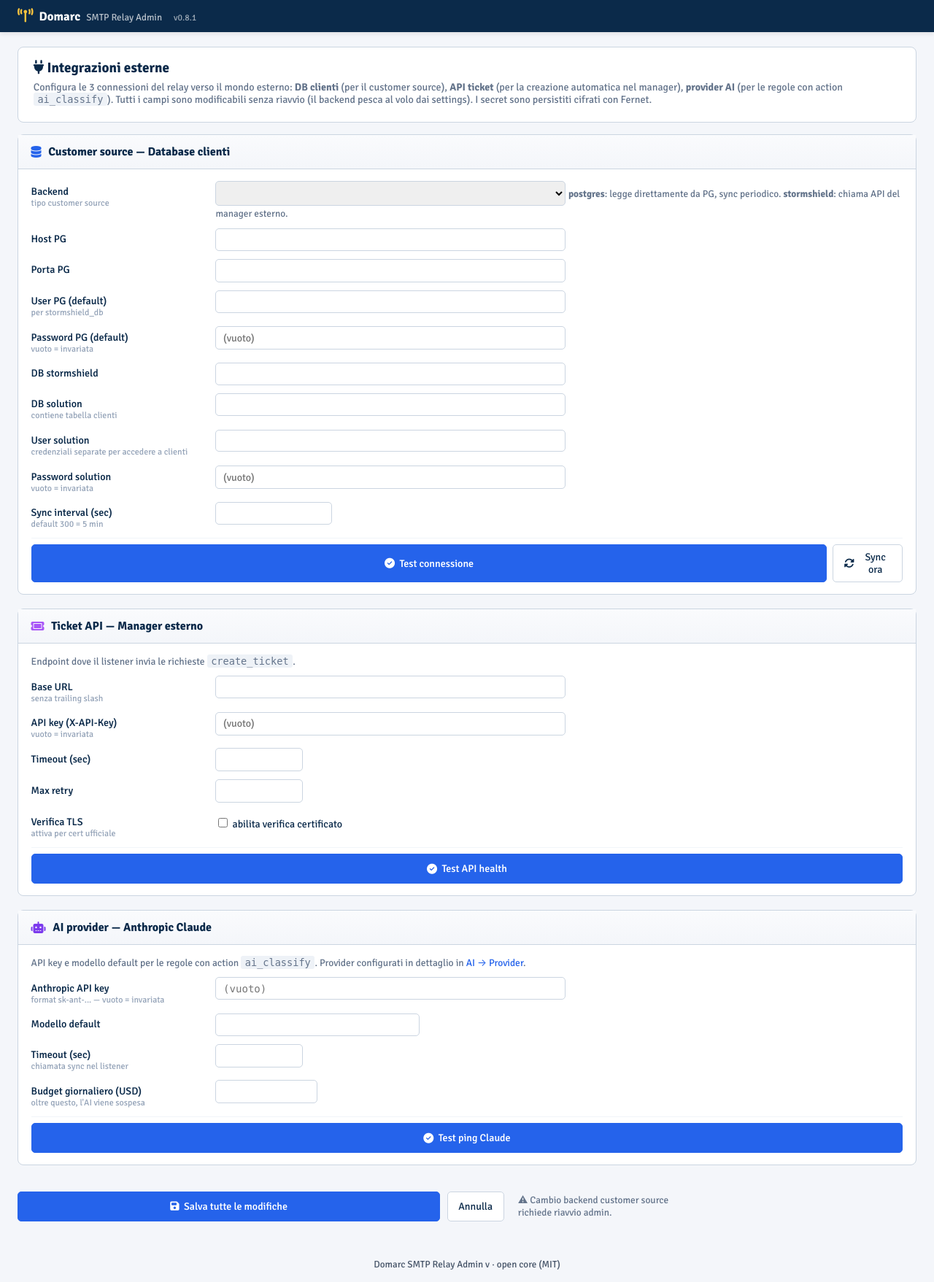
After one commit to grandir66/DA-SMTP, a Python web app: template templates/admin/integrations.html in a window 1280 px wide. The commit adds this page. Shown: the whole page at 73% size. Run offline with Jinja, Linux system fonts and the light colour scheme; the template is opened without the code that fills it, so the values that code supplies are empty.

Commit message:
feat(integrations): UI pannello integrazioni con test live
Nuova pagina /integrations (admin/superadmin only) con 3 sezioni:

1. Customer source (DB clienti):
   - Selettore backend (stormshield/postgres/yaml/sqlite/rest)
   - Form completo PG: host, port, user/password (default + solution dedicato),
     stormshield_db, solution_db, sync_interval_sec
   - Status card live: backend attivo, count cache, ultimo sync, age, sync thread alive
   - Test connessione → query parallelo a entrambi i DB con count tabelle
     (customer_settings, client_domains, clienti)
   - Sync ora → trigger manuale con report duration_ms / rows_synced

2. Ticket API (manager esterno):
   - base_url, api_key (cifrata), timeout_sec, max_retries, verify_tls
   - Test live → GET /api/v1/health con status_code + response

3. AI provider (Anthropic):
   - api_key (cifrata, format check sk-ant-), default_model, timeout_sec,
     daily_budget_usd
   - Test ping → 1 chiamata Claude con prompt "PONG", mostra
     duration_ms + input/output tokens

Implementazione:
- routes/integrations.py: blueprint /integrations + 4 endpoint (index/save/3xtest/sync_now)
- 22 parametri in dict PARAMS con metadata (section/type/default), persistiti
  in `settings` (non secret) e via Fernet `api_keys` (per i secret) — secret
  vuoti nel form NON sovrascrivono il valore esistente
- PgConfig.from_settings() preferito su from_env() — backward compat
- get_customer_source(config, storage=None) accetta storage per leggere settings
- Voce menu Configurazione → "Integrazioni" (icona plug, blu) admin-only

Test E2E (4.41): pagina 200, 3 sezioni renderizzate, csrf_token integrato,
test live PG → 1490 clienti rilevati in <100ms.

```diff
--- a/domarc_relay_admin/app.py
+++ b/domarc_relay_admin/app.py
@@ -67,7 +67,7 @@ def create_app(config: AppConfig | None = None, *, init_db: bool = True) -> Flas
     # Customer source
     from .customer_sources import get_customer_source
     try:
-        customer_source = get_customer_source(cfg)
+        customer_source = get_customer_source(cfg, storage=storage)
     except Exception as exc:  # noqa: BLE001
         logging.warning("Customer source init fallito (continua con stub): %s", exc)
         from .customer_sources.base import CustomerSource
@@ -106,6 +106,7 @@ def create_app(config: AppConfig | None = None, *, init_db: bool = True) -> Flas
     from .routes.activity import activity_bp
     from .routes.queue import queue_bp
     from .routes.customer_groups import customer_groups_bp
+    from .routes.integrations import integrations_bp
     from .tenants import tenants_bp, register_tenant_middleware
     app.register_blueprint(auth_bp)
     app.register_blueprint(dashboard_bp)
@@ -132,6 +133,7 @@ def create_app(config: AppConfig | None = None, *, init_db: bool = True) -> Flas
     app.register_blueprint(activity_bp)
     app.register_blueprint(queue_bp)
     app.register_blueprint(customer_groups_bp)
+    app.register_blueprint(integrations_bp)
     app.register_blueprint(tenants_bp)
 
     # Manual auto-generato: rigenera all'avvio (best-effort, ignora errori).
--- a/templates/admin/_base.html
+++ b/templates/admin/_base.html
@@ -90,6 +90,7 @@
                     {% endif %}
                     <a href="{{ url_for('health.system_dashboard') }}" class="{% if ep == 'health.system_dashboard' %}active{% endif %}"><i class="fas fa-heart-pulse"></i> Health sistema</a>
                     {% if session.role in ('admin', 'superadmin') %}
+                    <a href="{{ url_for('integrations.index') }}" class="{% if ep.startswith('integrations') %}active{% endif %}" style="color:#2563eb;"><i class="fas fa-plug"></i> Integrazioni</a>
                     <a href="{{ url_for('settings.settings_view') }}" class="{% if ep.startswith('settings') %}active{% endif %}"><i class="fas fa-sliders"></i> Settings</a>
                     <a href="{{ url_for('secrets_modules.api_keys_list') }}" class="{% if ep.startswith('secrets_modules.api') %}active{% endif %}"><i class="fas fa-key"></i> Chiavi API</a>
                     <a href="{{ url_for('secrets_modules.modules_list') }}" class="{% if ep.startswith('secrets_modules.module') %}active{% endif %}"><i class="fas fa-cube"></i> Moduli Python</a>
--- /dev/null
+++ b/templates/admin/integrations.html
@@ -0,0 +1,321 @@
+{% extends "admin/_base.html" %}
+{% block title %}Integrazioni — Domarc SMTP Relay{% endblock %}
+
+{% block extra_head %}
+<style>
+.int-section { background:#fff; border:1px solid #cbd5e1; border-radius:8px; margin-bottom:1.2rem; }
+.int-section > header { padding:0.8rem 1.1rem; background:linear-gradient(180deg,#fafbfd,#f4f6fa);
+    border-bottom:1px solid #cbd5e1; display:flex; align-items:center; gap:0.6rem; }
+.int-section > header h3 { margin:0; font-size:1rem; color:#0b2a4a; }
+.int-section .body { padding:1rem 1.1rem; }
+.int-row { display:grid; grid-template-columns:240px 1fr; gap:0.8rem; align-items:start; margin-bottom:0.7rem; }
+.int-row label { padding-top:0.4rem; font-weight:500; color:#0b2a4a; font-size:0.88rem; }
+.int-row label small { display:block; color:#94a3b8; font-weight:normal; font-size:0.75rem; }
+.int-row input[type=text], .int-row input[type=password], .int-row input[type=number],
+.int-row select { width:100%; max-width:480px; padding:0.4rem 0.6rem; border:1px solid #cbd5e1;
+    border-radius:5px; font-family:inherit; font-size:0.88rem; }
+.int-row input.mono { font-family:ui-monospace, Menlo, monospace; }
+.int-test-result { padding:0.6rem 0.9rem; border-radius:6px; margin-top:0.6rem; font-size:0.85rem; display:none; }
+.int-test-result.ok { background:#d1fae5; color:#047857; border:1px solid #a7f3d0; }
+.int-test-result.fail { background:#fee2e2; color:#b91c1c; border:1px solid #fca5a5; }
+.int-test-result pre { margin:0.4rem 0 0; font-size:0.8rem; white-space:pre-wrap; word-break:break-word; }
+.int-actions { display:flex; gap:0.5rem; padding-top:0.5rem; border-top:1px solid #f1f5f9; margin-top:0.7rem; }
+.int-status-card { background:#f8fafc; border:1px solid #e2e8f0; border-left:3px solid #3b82f6;
+    padding:0.6rem 0.9rem; border-radius:0 5px 5px 0; font-size:0.85rem; margin-bottom:0.8rem; }
+.int-status-card.warn { border-left-color:#f59e0b; }
+.int-status-card.fresh { border-left-color:#10b981; }
+.int-status-card .label { font-size:0.72rem; text-transform:uppercase; letter-spacing:0.04em; color:#64748b; }
+.int-status-grid { display:grid; grid-template-columns:repeat(auto-fit, minmax(160px, 1fr)); gap:0.5rem; }
+</style>
+{% endblock %}
+
+{% block content %}
+<section class="dr-section">
+    <h2 style="margin:0;"><i class="fas fa-plug"></i> Integrazioni esterne</h2>
+    <p style="color:#64748b; font-size:0.88rem; margin:0.4rem 0;">
+        Configura le 3 connessioni del relay verso il mondo esterno: <strong>DB clienti</strong>
+        (per il customer source), <strong>API ticket</strong> (per la creazione automatica nel manager),
+        <strong>provider AI</strong> (per le regole con action <code>ai_classify</code>).
+        Tutti i campi sono modificabili senza riavvio (il backend pesca al volo dai settings).
+        I secret sono persistiti cifrati con Fernet.
+    </p>
+</section>
+
+<form method="post" action="{{ url_for('integrations.save') }}" id="intForm">
+    <input type="hidden" name="csrf_token" value="{{ csrf_token() }}">
+
+    {# ============================== CUSTOMER SOURCE ============================== #}
+    <section class="int-section">
+        <header>
+            <i class="fas fa-database" style="color:#2563eb;"></i>
+            <h3>Customer source — Database clienti</h3>
+        </header>
+        <div class="body">
+            {% if cs_health %}
+            <div class="int-status-card {% if cs_health.stale_warning %}warn{% elif cs_health.last_sync %}fresh{% endif %}">
+                <div class="int-status-grid">
+                    <div>
+                        <div class="label">Backend attivo</div>
+                        <strong>{{ cs_health.get('backend','—') }}</strong>
+                    </div>
+                    <div>
+                        <div class="label">Clienti in cache</div>
+                        <strong>{{ cs_health.get('cache_count', 0) }}</strong>
+                    </div>
+                    <div>
+                        <div class="label">Ultimo sync</div>
+                        <strong>{{ cs_health.get('last_sync') or '—' }}</strong>
+                        {% if cs_health.get('last_sync_age_seconds') is not none %}
+                            <small style="display:block; color:#64748b;">{{ cs_health.last_sync_age_seconds }}s fa</small>
+                        {% endif %}
+                    </div>
+                    <div>
+                        <div class="label">Sync thread</div>
+                        <strong>{{ '✓ attivo' if cs_health.get('sync_thread_alive') else '✗ inattivo' }}</strong>
+                    </div>
+                </div>
+            </div>
+            {% endif %}
+
+            <div class="int-row">
+                <label>Backend
+                    <small>tipo customer source</small>
+                </label>
+                <div>
+                    <select name="customer_source__backend">
+                        {% for opt in values['customer_source.backend'].options %}
+                        <option value="{{ opt }}" {% if values['customer_source.backend'].value == opt %}selected{% endif %}>{{ opt }}</option>
+                        {% endfor %}
+                    </select>
+                    <small style="color:#64748b;">
+                        <strong>postgres</strong>: legge direttamente da PG, sync periodico.
+                        <strong>stormshield</strong>: chiama API del manager esterno.
+                    </small>
+                </div>
+            </div>
+
+            <div class="int-row">
+                <label>Host PG</label>
+                <input type="text" name="customer_source__pg__host" value="{{ values['customer_source.pg.host'].value }}" class="mono">
+            </div>
+            <div class="int-row">
+                <label>Porta PG</label>
+                <input type="number" name="customer_source__pg__port" value="{{ values['customer_source.pg.port'].value }}" min="1" max="65535">
+            </div>
+            <div class="int-row">
+                <label>User PG (default)
+                    <small>per stormshield_db</small>
+                </label>
+                <input type="text" name="customer_source__pg__user" value="{{ values['customer_source.pg.user'].value }}" class="mono">
+            </div>
+            <div class="int-row">
+                <label>Password PG (default)
+                    <small>vuoto = invariata</small>
+                </label>
+                <input type="password" name="customer_source__pg__password" placeholder="{{ values['customer_source.pg.password'].display or '(vuoto)' }}" autocomplete="new-password">
+            </div>
+            <div class="int-row">
+                <label>DB stormshield</label>
+                <input type="text" name="customer_source__pg__stormshield_db" value="{{ values['customer_source.pg.stormshield_db'].value }}" class="mono">
+            </div>
+            <div class="int-row">
+                <label>DB solution
+                    <small>contiene tabella clienti</small>
+                </label>
+                <input type="text" name="customer_source__pg__solution_db" value="{{ values['customer_source.pg.solution_db'].value }}" class="mono">
+            </div>
+            <div class="int-row">
+                <label>User solution
+                    <small>credenziali separate per accedere a clienti</small>
+                </label>
+                <input type="text" name="customer_source__pg__solution_user" value="{{ values['customer_source.pg.solution_user'].value }}" class="mono">
+            </div>
+            <div class="int-row">
+                <label>Password solution
+                    <small>vuoto = invariata</small>
+                </label>
+                <input type="password" name="customer_source__pg__solution_password" placeholder="{{ values['customer_source.pg.solution_password'].display or '(vuoto)' }}" autocomplete="new-password">
+            </div>
+            <div class="int-row">
+                <label>Sync interval (sec)
+                    <small>default 300 = 5 min</small>
+                </label>
+                <input type="number" name="customer_source__pg__sync_interval_sec" value="{{ values['customer_source.pg.sync_interval_sec'].value }}" min="30" max="86400" style="max-width:160px;">
+            </div>
+
+            <div class="int-actions">
+                <button type="button" class="dr-btn dr-btn-primary" onclick="testEndpoint('customer-source','cs-result')">
+                    <i class="fas fa-circle-check"></i> Test connessione
+                </button>
+                <button type="button" class="dr-btn" onclick="syncNow()">
+                    <i class="fas fa-rotate"></i> Sync ora
+                </button>
+            </div>
+            <div id="cs-result" class="int-test-result"></div>
+        </div>
+    </section>
+
+    {# ============================== TICKET API ============================== #}
+    <section class="int-section">
+        <header>
+            <i class="fas fa-ticket" style="color:#a855f7;"></i>
+            <h3>Ticket API — Manager esterno</h3>
+        </header>
+        <div class="body">
+            <p style="color:#64748b; font-size:0.85rem; margin:0 0 0.7rem;">
+                Endpoint dove il listener invia le richieste <code>create_ticket</code>.
+            </p>
+            <div class="int-row">
+                <label>Base URL
+                    <small>senza trailing slash</small>
+                </label>
+                <input type="text" name="ticket_api__base_url" value="{{ values['ticket_api.base_url'].value }}" class="mono">
+            </div>
+            <div class="int-row">
+                <label>API key (X-API-Key)
+                    <small>vuoto = invariata</small>
+                </label>
+                <input type="password" name="ticket_api__api_key" placeholder="{{ values['ticket_api.api_key'].display or '(vuoto)' }}" autocomplete="new-password">
+            </div>
+            <div class="int-row">
+                <label>Timeout (sec)</label>
+                <input type="number" name="ticket_api__timeout_sec" value="{{ values['ticket_api.timeout_sec'].value }}" min="1" max="300" style="max-width:120px;">
+            </div>
+            <div class="int-row">
+                <label>Max retry</label>
+                <input type="number" name="ticket_api__max_retries" value="{{ values['ticket_api.max_retries'].value }}" min="0" max="10" style="max-width:120px;">
+            </div>
+            <div class="int-row">
+                <label>Verifica TLS
+                    <small>attiva per cert ufficiale</small>
+                </label>
+                <label style="font-weight:normal;">
+                    <input type="checkbox" name="ticket_api__verify_tls" value="true" {% if values['ticket_api.verify_tls'].value in ['true','1','yes'] %}checked{% endif %}>
+                    abilita verifica certificato
+                </label>
+            </div>
+
+            <div class="int-actions">
+                <button type="button" class="dr-btn dr-btn-primary" onclick="testEndpoint('ticket-api','ta-result')">
+                    <i class="fas fa-circle-check"></i> Test API health
+                </button>
+            </div>
+            <div id="ta-result" class="int-test-result"></div>
+        </div>
+    </section>
+
+    {# ============================== AI ============================== #}
+    <section class="int-section">
+        <header>
+            <i class="fas fa-robot" style="color:#7c3aed;"></i>
+            <h3>AI provider — Anthropic Claude</h3>
+        </header>
+        <div class="body">
+            <p style="color:#64748b; font-size:0.85rem; margin:0 0 0.7rem;">
+                API key e modello default per le regole con action <code>ai_classify</code>.
+                Provider configurati in dettaglio in <a href="{{ url_for('ai.providers_list') if false else '/ai/providers' }}">AI → Provider</a>.
+            </p>
+            <div class="int-row">
+                <label>Anthropic API key
+                    <small>format sk-ant-... — vuoto = invariata</small>
+                </label>
+                <input type="password" name="ai__anthropic__api_key" placeholder="{{ values['ai.anthropic.api_key'].display or '(vuoto)' }}" autocomplete="new-password" class="mono">
+            </div>
+            <div class="int-row">
+                <label>Modello default</label>
+                <input type="text" name="ai__default_model" value="{{ values['ai.default_model'].value }}" class="mono" style="max-width:280px;">
+            </div>
+            <div class="int-row">
+                <label>Timeout (sec)
+                    <small>chiamata sync nel listener</small>
+                </label>
+                <input type="number" name="ai__timeout_sec" value="{{ values['ai.timeout_sec'].value }}" min="1" max="60" style="max-width:120px;">
+            </div>
+            <div class="int-row">
+                <label>Budget giornaliero (USD)
+                    <small>oltre questo, l'AI viene sospesa</small>
+                </label>
+                <input type="number" name="ai__daily_budget_usd" value="{{ values['ai.daily_budget_usd'].value }}" min="0" max="10000" step="0.5" style="max-width:140px;">
+            </div>
+
+            <div class="int-actions">
+                <button type="button" class="dr-btn dr-btn-primary" onclick="testEndpoint('ai','ai-result')">
+                    <i class="fas fa-circle-check"></i> Test ping Claude
+                </button>
+            </div>
+            <div id="ai-result" class="int-test-result"></div>
+        </div>
+    </section>
+
+    <div style="display:flex; gap:0.6rem; max-width:900px; padding:1rem 0;">
+        <button type="submit" class="dr-btn dr-btn-primary">
+            <i class="fas fa-save"></i> Salva tutte le modifiche
+        </button>
+        <a href="{{ url_for('integrations.index') }}" class="dr-btn">Annulla</a>
+        <span style="flex:1;"></span>
+        <small style="color:#64748b; align-self:center;">
+            ⚠ Cambio backend customer source richiede riavvio admin.
+        </small>
+    </div>
+</form>
+
+<script>
+function getCsrf() { return document.querySelector('input[name="csrf_token"]').value; }
+
+async function testEndpoint(target, resultId) {
+    const out = document.getElementById(resultId);
+    out.style.display = 'block';
+    out.className = 'int-test-result';
+    out.innerHTML = '<i class="fas fa-spinner fa-spin"></i> test in corso...';
+    try {
+        // Salva prima i campi modificati così il test usa i valori freschi
+        // (il save backend ignora i secret vuoti, quindi è safe)
+        const form = new FormData(document.getElementById('intForm'));
+        form.append('_test_only', '1');
+        await fetch('{{ url_for("integrations.save") }}', {
+            method: 'POST', body: form,
+            redirect: 'manual',
+        });
+
+        // Poi lancia il test
+        const r = await fetch('{{ url_for("integrations.index") }}test/' + target, {
+            method: 'POST',
+            headers: { 'X-CSRFToken': getCsrf() },
+        });
+        const data = await r.json();
+        if (data.ok) {
+            out.className = 'int-test-result ok';
+            out.innerHTML = '<strong>✓ Test riuscito</strong><pre>' + JSON.stringify(data, null, 2) + '</pre>';
+        } else {
+            out.className = 'int-test-result fail';
+            out.innerHTML = '<strong>✗ Test fallito</strong><pre>' + JSON.stringify(data, null, 2) + '</pre>';
+        }
+    } catch (err) {
+        out.className = 'int-test-result fail';
+        out.innerHTML = '<strong>✗ Errore di rete</strong><pre>' + err.message + '</pre>';
+    }
+}
+
+async function syncNow() {
+    const out = document.getElementById('cs-result');
+    out.style.display = 'block';
+    out.className = 'int-test-result';
+    out.innerHTML = '<i class="fas fa-spinner fa-spin"></i> sync in corso...';
+    try {
+        const r = await fetch('{{ url_for("integrations.sync_customer_source_now") }}', {
+            method: 'POST', headers: { 'X-CSRFToken': getCsrf() },
+        });
+        const data = await r.json();
+        out.className = 'int-test-result ' + (data.success ? 'ok' : 'fail');
+        out.innerHTML = '<strong>' + (data.success ? '✓ Sync completato' : '✗ Sync fallito') + '</strong>'
+            + '<pre>' + JSON.stringify(data, null, 2) + '</pre>';
+        if (data.success) {
+            setTimeout(() => location.reload(), 2000);
+        }
+    } catch (err) {
+        out.className = 'int-test-result fail';
+        out.innerHTML = '<strong>✗ Errore</strong><pre>' + err.message + '</pre>';
+    }
+}
+</script>
+{% endblock %}
```
Also changed, not shown: domarc_relay_admin/customer_sources/__init__.py (+7 -3 lines), domarc_relay_admin/customer_sources/postgres_source.py (+30 -2 lines), domarc_relay_admin/routes/integrations.py (added, +327 -0 lines).
